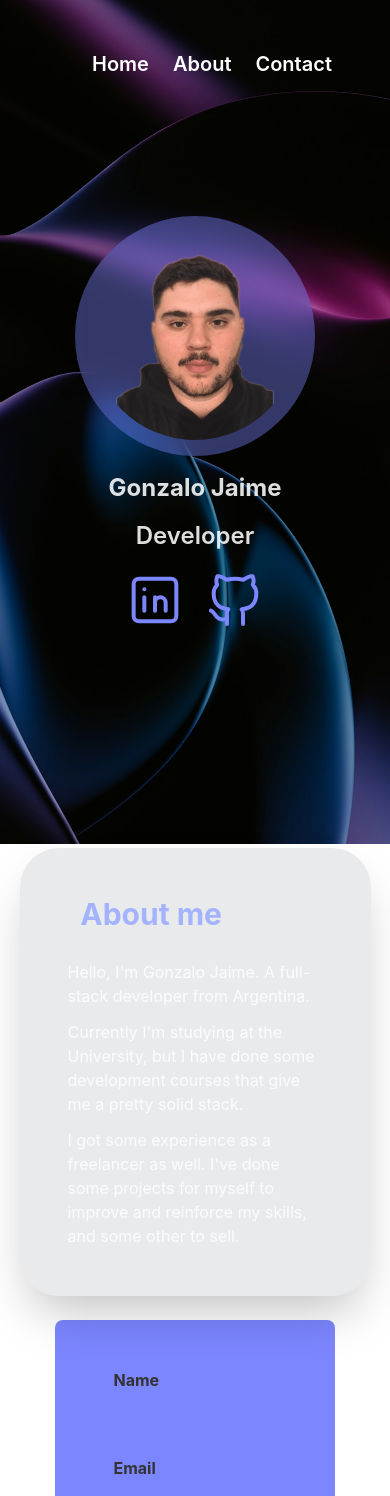
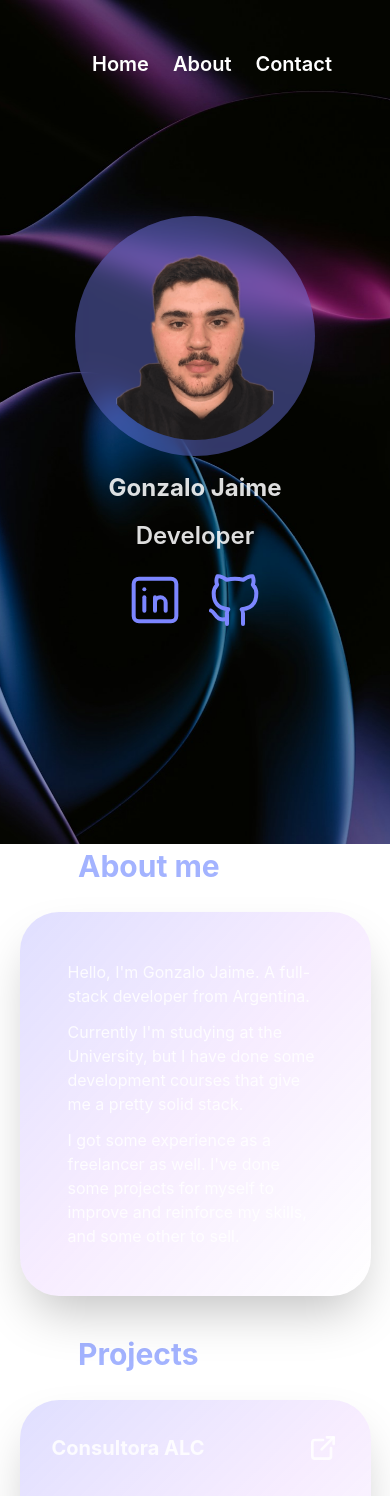
Before and after one commit to GzaJai/portfoliov2, a React (Vite) app: page / in a window 390 px wide. Shown: the top 1496 px of the page. Built offline with nearby package versions, Linux system fonts and the light colour scheme; grey boxes are pictures that could not be loaded.

Commit message:
implementing ProjectWrapper and ProjectCard
restyling

```diff
--- a/src/App.jsx
+++ b/src/App.jsx
@@ -1,9 +1,19 @@
 import { useState, useEffect } from 'react';
 import './App.css'
 import CustomLink from './components/CustomLink'
+import ProjectCard from './components/ProjectCard';
+import dataFromJson from './data.json'
+import ProjectWrapper from './components/ProjectWrapper';
 
 function App() {
   const [scrolled, setScrolled] = useState(false);
+  const [projects, setProjects] = useState([])
+
+  useEffect(() => {
+    if (dataFromJson) {
+      setProjects(dataFromJson[0].projects)
+    }
+  }, []);
 
   useEffect(() => {
     const onScroll = () => {
@@ -39,7 +49,7 @@ function App() {
             <h3 className='text-2xl font-semibold'>Developer</h3>
             <div className='flex w-[50%] justify-center gap-4'>
               <a target='_blank' href="https://www.linkedin.com/in/gjaimeguinazu/">
-                <svg xmlns="http://www.w3.org/2000/svg" width="64" height="64" viewBox="0 0 24 24" fill="none" stroke="#7c86ff" stroke-width="1.5" stroke-linecap="round" stroke-linejoin="round"
+                <svg xmlns="http://www.w3.org/2000/svg" width="64" height="64" viewBox="0 0 24 24" fill="none" stroke="#7c86ff" strokeWidth="1.5" strokeLinecap="round" strokeLinejoin="round"
                 >
                   <path d="M4 4m0 2a2 2 0 0 1 2 -2h12a2 2 0 0 1 2 2v12a2 2 0 0 1 -2 2h-12a2 2 0 0 1 -2 -2z" />
                   <path d="M8 11l0 5" />
@@ -49,20 +59,18 @@ function App() {
                 </svg>
               </a>
               <a target='_blank' href="https://github.com/GzaJai">
-                <svg xmlns="http://www.w3.org/2000/svg" width="64" height="64" viewBox="0 0 24 24" fill="none" stroke="#7c86ff" stroke-width="1.5" stroke-linecap="round" stroke-linejoin="round"
+                <svg xmlns="http://www.w3.org/2000/svg" width="64" height="64" viewBox="0 0 24 24" fill="none" stroke="#7c86ff" strokeWidth="1.5" strokeLinecap="round" strokeLinejoin="round"
                   >
                   <path d="M9 19c-4.3 1.4 -4.3 -2.5 -6 -3m12 5v-3.5c0 -1 .1 -1.4 -.5 -2c2.8 -.3 5.5 -1.4 5.5 -6a4.6 4.6 0 0 0 -1.3 -3.2a4.2 4.2 0 0 0 -.1 -3.2s-1.1 -.3 -3.5 1.3a12.3 12.3 0 0 0 -6.2 0c-2.4 -1.6 -3.5 -1.3 -3.5 -1.3a4.2 4.2 0 0 0 -.1 3.2a4.6 4.6 0 0 0 -1.3 3.2c0 4.6 2.7 5.7 5.5 6c-.6 .6 -.6 1.2 -.5 2v3.5" />
                 </svg>
               </a>
             </div>
-
-
           </div>
 
         </section>
         <section id='about'>
-          <div className="w-[90%] mx-auto bg-gray-500/15 backdrop-blur-glass rounded-[39px] shadow-2xl p-12 backdrop-filter backdrop-blur-md">
-            <h3 className='w-[90%] mx-auto mb-7 font-bold text-3xl text-indigo-300 md:w-[50%]'>About me</h3>
+          <h3 className='w-[60%] mx-auto mb-7 font-bold text-3xl text-indigo-300 md:w-[50%]'>About me</h3>
+          <div className="w-[90%] mx-auto bg-linear-to-br from-indigo-500/20 via-purple-500/10 to-transparent backdrop-blur-md rounded-[39px] shadow-2xl p-12">
             <div className='flex flex-col w-full gap-3'>
                 <p>Hello, I'm Gonzalo Jaime. A full-stack developer from Argentina. </p>
                 <p>Currently I'm studying at the University, but I have done some development courses that give me a pretty solid stack.</p>
@@ -70,20 +78,24 @@ function App() {
               </div>
           </div>
         </section>
+        <section id="projects" className='mt-10'>
+          <h3 className='w-[60%] mx-auto mb-7 font-bold text-3xl text-indigo-300 md:w-[50%]'>Projects</h3>
+          <ProjectWrapper projects={projects}/>
+        </section>
         <section id='contact'>
           <p>Contacto</p>
           <div className='flex w-[80%] mx-auto mb-32 text-[#333] items-start md:w-[60%] md:mb-52'>
               <form id="form" className='bg-indigo-400 rounded-lg flex flex-col items-center mx-auto p-8 w-[90%]'>
                   <div className="p-4 flex flex-col w-[90%]">
-                      <label for="from_name" className='font-bold'>Name</label>
+                      <label htmlFor="from_name" className='font-bold'>Name</label>
                       <input type="text" name="from_name" id="from_name" className='h-8 rounded-md max-w-60 p-3' />
                   </div>
                   <div className="p-4 flex flex-col w-[90%]">
-                      <label for="reply_to" className='font-bold'>Email</label>
+                      <label htmlFor="reply_to" className='font-bold'>Email</label>
                       <input type="text" name="reply_to" id="reply_to" className='h-8 rounded-md max-w-60 p-3' />
                   </div>
                   <div className="p-4 flex flex-col w-[90%]">
-                      <label for="message" className='font-bold'>Message</label>
+                      <label htmlFor="message" className='font-bold'>Message</label>
                       <input type="text" name="message" id="message" className='h-24 rounded-md p-3' />
                   </div>
 
```
